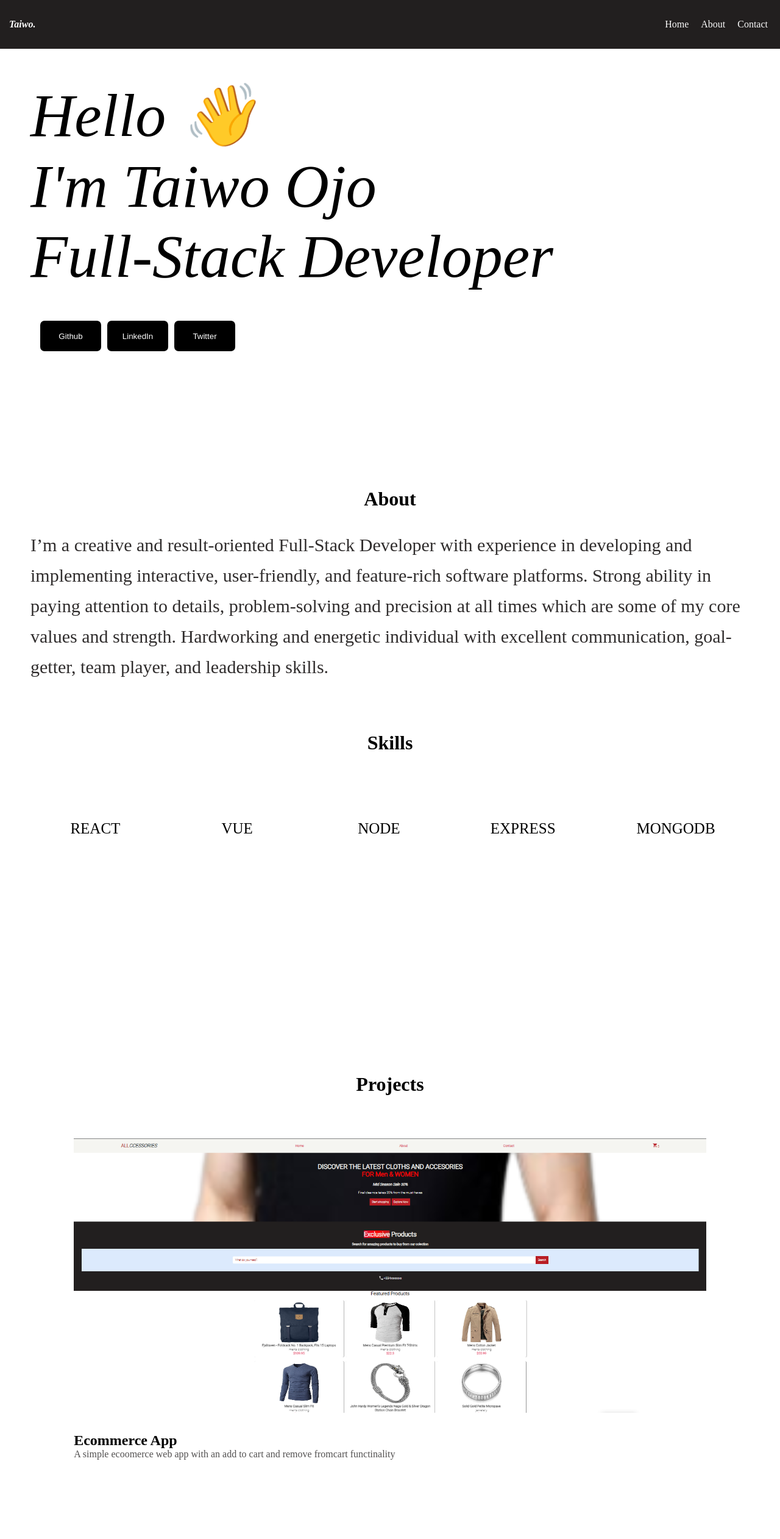
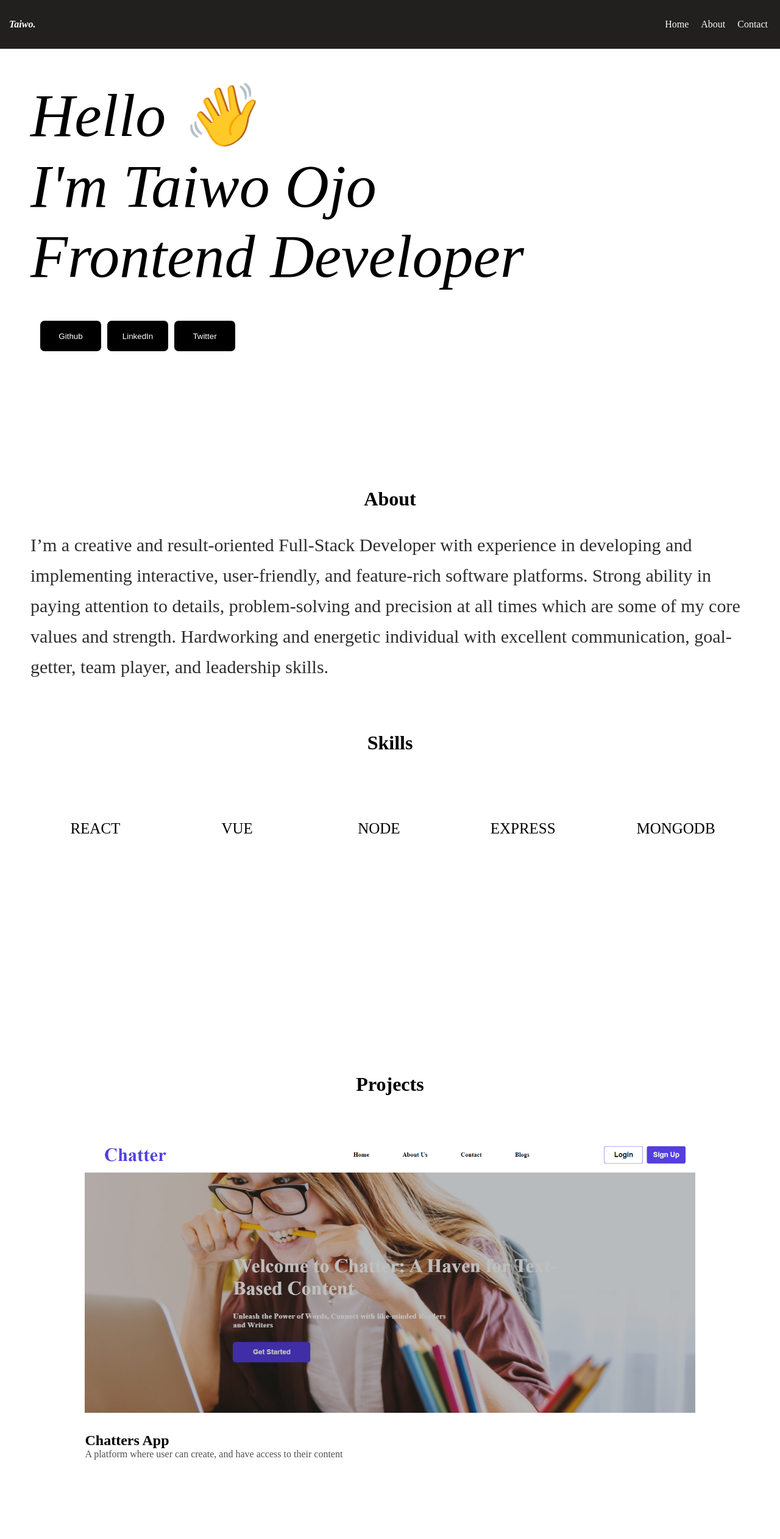
Before and after one commit to Folarh/personal-portfolio, a React (Create React App) app: page / in a window 1280 px wide. Shown: the top 2524 px of the page at 61% size. Built offline with nearby package versions, Linux system fonts and the light colour scheme.

Commit message:
added new project

```diff
--- a/src/components/Project.js
+++ b/src/components/Project.js
@@ -1,6 +1,6 @@
 import Gracey from "../assets/gracey.png";
+import Chatters from "../assets/chatters.png";
 import Github from "../assets/github clone1.png";
-import Ecommerce from "../assets/ecommerce1.png";
 import ForCommerce from "../assets/com.png";
 import SingleProject from "./SingleProject";
 import "./Project.css";
@@ -12,6 +12,13 @@ export default function Project() {
         <h1>Projects</h1>
       </div>
       <div className="all-projects">
+        <SingleProject
+          link="https://chatterz.netlify.app"
+          img={Chatters}
+          title="Chatters App"
+          stack="React Typscript and firbase"
+          description=" A platform where user can create, and have access to their content"
+        />
         <SingleProject
           link="https://forcommerce.netlify.app"
           img={ForCommerce}
@@ -35,14 +42,6 @@ export default function Project() {
           stack="React"
           description="implemented an Api fetch from github Api to fetch repository of a particular user and also implemented proper SEO"
         />
-
-        <SingleProject
-          link="https://beautycom.netlify.app"
-          img={Ecommerce}
-          title="Ecommerce webpage"
-          stack="React"
-          description=" Created a simple ecoomerce web app with an add to cart and remove fromcart functinality"
-        />
       </div>
     </div>
   );
--- a/src/components/User.js
+++ b/src/components/User.js
@@ -13,7 +13,7 @@ export default function User() {
       <div className="home_about">
         <span>Hello 👋</span>
         <span className="home__name">I'm Taiwo Ojo</span>
-        <span className="home__stack">Full-Stack Developer</span>
+        <span className="home__stack">Frontend Developer</span>
       </div>
 
       <div className="home_btn">
```
Also changed, not shown: src/assets/chatters.png (added).
